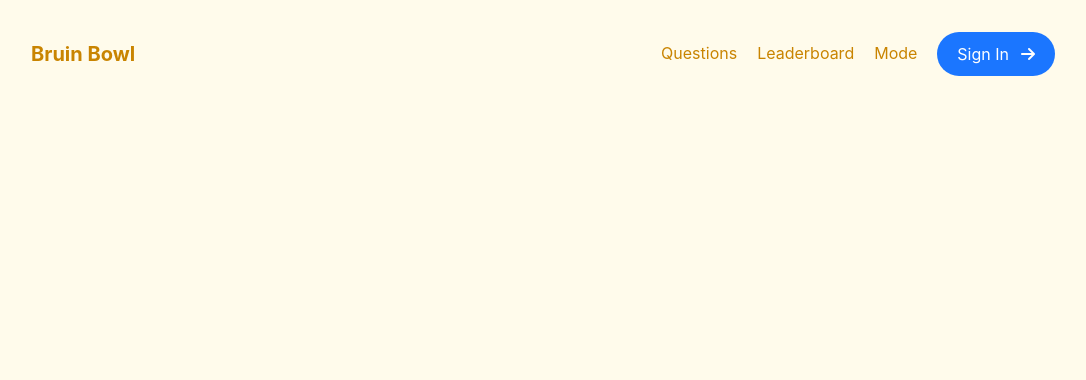
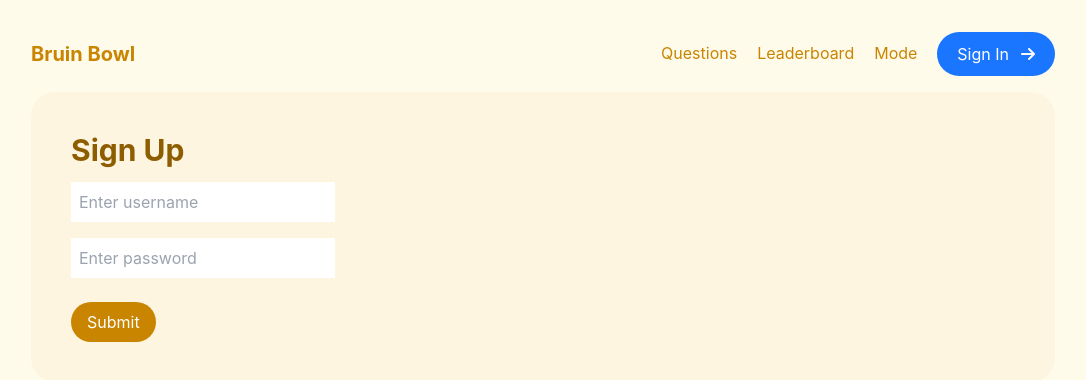
Before and after one commit to david-sai/bruin-bowl, a React (Create React App) app in the folder bruin-bowl/: page /signup in a window 1280 px wide. Shown: the top 380 px of the page, without its empty margins (97-1183 px from the left). Built offline with nearby package versions, Linux system fonts and the light colour scheme; the HTML template or start-up script is replaced by a standard one.

Commit message:
update route for signup
update route for signing up

```diff
--- a/bruin-bowl/src/App.js
+++ b/bruin-bowl/src/App.js
@@ -12,6 +12,7 @@
 import Questions from "./pages/Questions.js";
 import ModeSelect from "./pages/ModeSelect.js";
 import { GameProvider } from "./context/GameContext.js";
+import Signup from "./pages/Signup";
 
 function App() {
 
@@ -29,6 +30,7 @@
               <Route path="/leaderboard" element={<Leaderboard />}></Route>
               <Route path="/questions" element={<Questions />}></Route>
               <Route path="/mode-select" element={<ModeSelect />}></Route>
+              <Route path="/signup" element={<Signup />}></Route>
             </Routes>
           </GameProvider>
         </div>
--- a/bruin-bowl/src/pages/Signup.js
+++ b/bruin-bowl/src/pages/Signup.js
@@ -53,7 +53,7 @@
             <br />
             <button onClick={handleSubmit} className="mt-4 px-4 py-2 bg-bruin-gold text-white rounded-full">Submit</button>
             <br />
-            <p>Error: {error}</p>
+            <p>{error}</p>
         </div>
     );
 }
```
